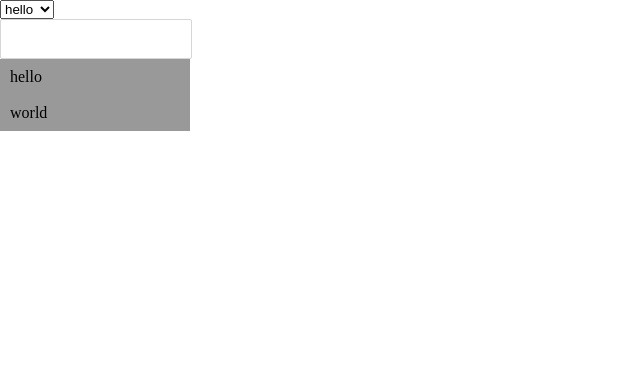
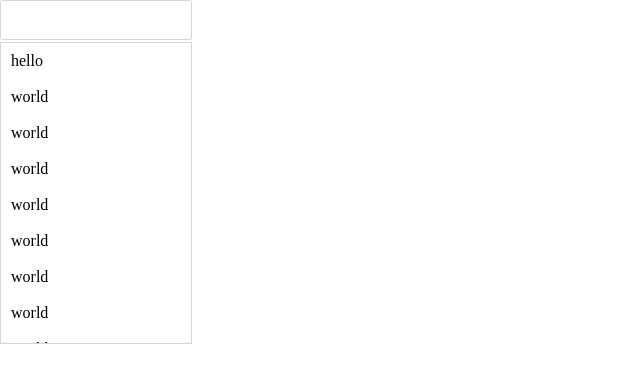
Before and after one commit to dwatcher/mineui, a plain HTML site: page mineui-test2.html in a window 1280 px wide. Both pictures are taken after a click on the element 96 px from the left and 39 px from the top of the page. Shown: the whole page, without its empty margins (0-640 px from the left). Drawn offline with nearby package versions, Linux system fonts and the light colour scheme.

Commit message:
'17-08-29 11'

```diff
--- a/css/mineui-test2.css
+++ b/css/mineui-test2.css
@@ -1,3 +1,6 @@
+.mineui-input-block select {
+  display: none;
+}
 .mineui-select {
   width: 190px;
   position: relative;
@@ -24,10 +27,15 @@
 }
 
 .mineui-select dl {
+  border: 1px solid #D6D6D6;
   width: inherit;
   position: absolute;
+  top: 42px;
   display: none;
   list-style-type: none;
+  max-height: 300px;
+  overflow-y: scroll;
+  overflow-x: hidden;
 }
 
 .mineui-select dl dt, .mineui-select dl dd {
--- a/js/mineui-test2.js
+++ b/js/mineui-test2.js
@@ -4,11 +4,38 @@ $(function() {
 });
 
 function initSelect() {
-
+  var selects = $('.mineui-input-block select');
+  var templet = '<div class="mineui-select">' +
+                  '<div class="mineui-select-title">' +
+                    '<input type="text" name="" value="">' +
+                  '</div>' +
+                  '<dl class="mineui-anim-upbit"></dl>' +
+                '</div>';
+  var templetDd = '<dd value="[select.number]">[select.value]</dd>';
+  for (var i = 0; i < selects.length; i++) {
+    var select = selects.eq(i).after(templet).next('div');
+    var dl = select.find('dl');
+    var options = selects.eq(i).find('option');
+    for (var i = 0; i < options.length; i++) {
+      var dd = templetDd.replace('[select.number]', options.eq(i).val()).replace('[select.value]', options.eq(i).text());
+      dl.append($(dd));
+    }
+  }
 }
 
-function selectClickEvent() {
+function selectClickEvent(e) {
   var select = $(this);
+  var eventTarget = $(e.target);
+  if (eventTarget.is('dd')) {
+    select.find('.mineui-select-title input').val(eventTarget.text());
+    var options = select.prev('select').find('option');
+    for (var i = 0; i < options.length; i++) {
+      var option = options.get(i);
+      if (option.value == eventTarget.attr('value')) {
+        option.selected = true;
+      }
+    }
+  }
   if (select.hasClass('mineui-select-checked')) {
     select.removeClass('mineui-select-checked');
   } else {
--- a/mineui-test2.html
+++ b/mineui-test2.html
@@ -16,16 +16,17 @@
     <select class="" name="">
       <option value="1">hello</option>
       <option value="2">world</option>
+      <option value="3">world</option>
+      <option value="4">world</option>
+      <option value="5">world</option>
+      <option value="6">world</option>
+      <option value="7">world</option>
+      <option value="8">world</option>
+      <option value="9">world</option>
+      <option value="10">world</option>
+      <option value="11">world</option>
+      <option value="12">world</option>
     </select>
-    <div class="mineui-select">
-      <div class="mineui-select-title">
-        <input type="text" name="" value="">
-      </div>
-      <dl class="mineui-anim-upbit" style="background-color: #999;">
-        <dd value="3">hello</dd>
-        <dd value="4">world</dd>
-      </dl>
-    </div>
   </div>
 </body>
 </html>
```
